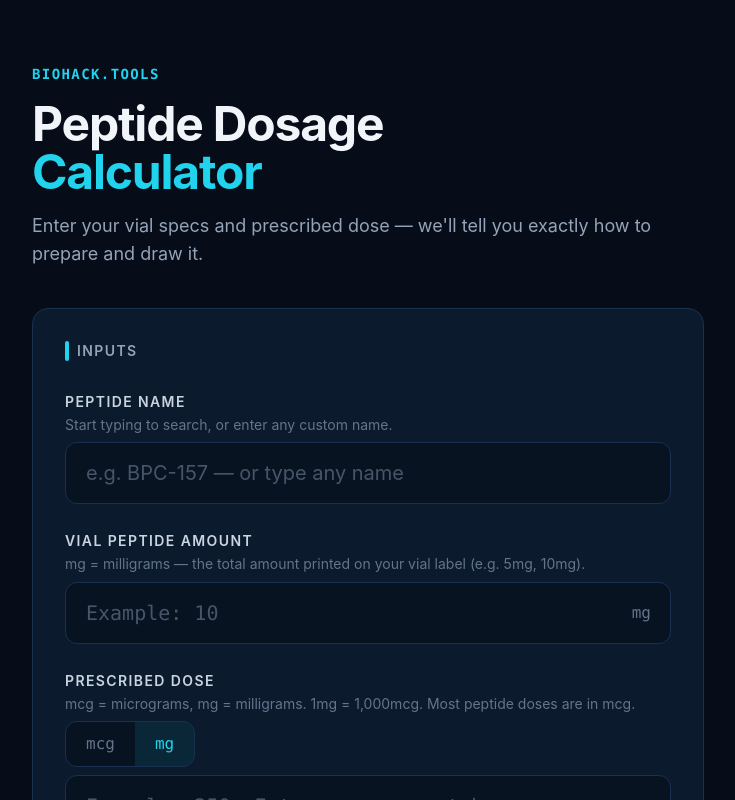
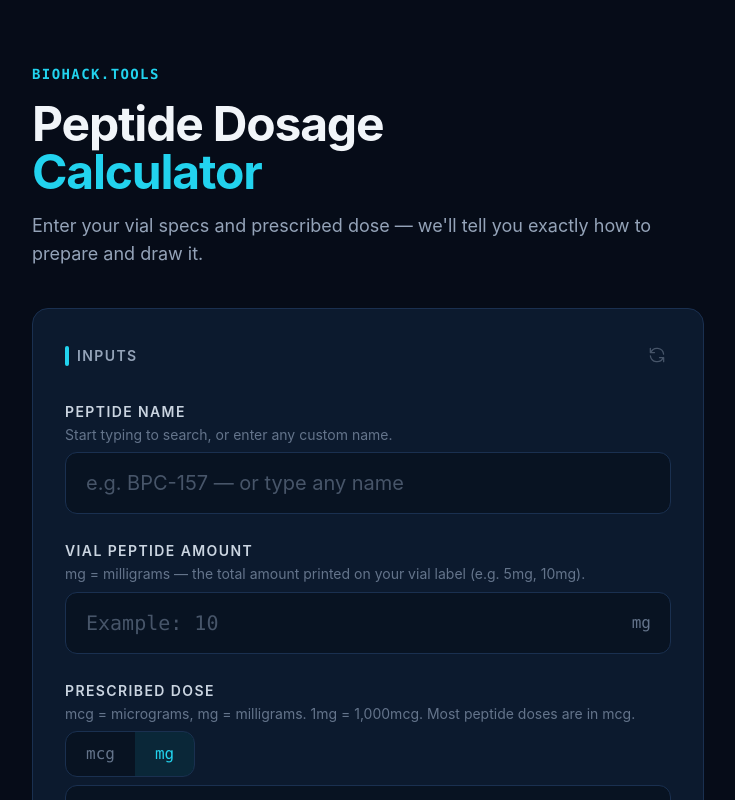
Before and after one commit to hanseric245/biohack-tools, a Next.js app: page / in a window 1280 px wide. Shown: the top 800 px of the page, without its empty margins (272-1007 px from the left). Built offline with nearby package versions, Linux system fonts and the light colour scheme.

Commit message:
Add start over button with recycle icon and tooltip to inputs header
Co-Authored-By: Claude Sonnet 4.6 <noreply@anthropic.com>

```diff
--- a/app/components/PeptideCalculator.tsx
+++ b/app/components/PeptideCalculator.tsx
@@ -338,11 +338,34 @@ export default function PeptideCalculator() {
           <div className="bg-[#0c1a2e] border border-[#1a3050] rounded-2xl">
             {/* Inputs */}
             <div className="p-6 sm:p-8">
-              <div className="flex items-center gap-2 mb-7">
-                <div className="w-1 h-5 bg-cyan-400 rounded-full" />
-                <h2 className="text-sm font-semibold tracking-widest text-slate-400 uppercase">
-                  Inputs
-                </h2>
+              <div className="flex items-center justify-between mb-7">
+                <div className="flex items-center gap-2">
+                  <div className="w-1 h-5 bg-cyan-400 rounded-full" />
+                  <h2 className="text-sm font-semibold tracking-widest text-slate-400 uppercase">
+                    Inputs
+                  </h2>
+                </div>
+                <div className="relative group">
+                  <button
+                    onClick={() => {
+                      setCalcName("");
+                      setVialMg("");
+                      setDose("");
+                      setDoseUnit("mg");
+                      setFrequency("");
+                      setSyringe("U-100");
+                    }}
+                    className="text-slate-600 hover:text-slate-300 transition-colors duration-150 p-1"
+                    aria-label="Start over"
+                  >
+                    <svg className="w-5 h-5" fill="none" stroke="currentColor" viewBox="0 0 24 24">
+                      <path strokeLinecap="round" strokeLinejoin="round" strokeWidth={1.5} d="M4 4v5h.582m15.356 2A8.001 8.001 0 004.582 9m0 0H9m11 11v-5h-.581m0 0a8.003 8.003 0 01-15.357-2m15.357 2H15" />
+                    </svg>
+                  </button>
+                  <div className="absolute right-0 top-full mt-1 px-2 py-1 bg-[#070f20] border border-[#1e3a5f] rounded text-xs text-slate-300 whitespace-nowrap opacity-0 group-hover:opacity-100 transition-opacity duration-150 pointer-events-none z-50">
+                    Start over
+                  </div>
+                </div>
               </div>
 
               <div className="flex flex-col gap-6">
```
